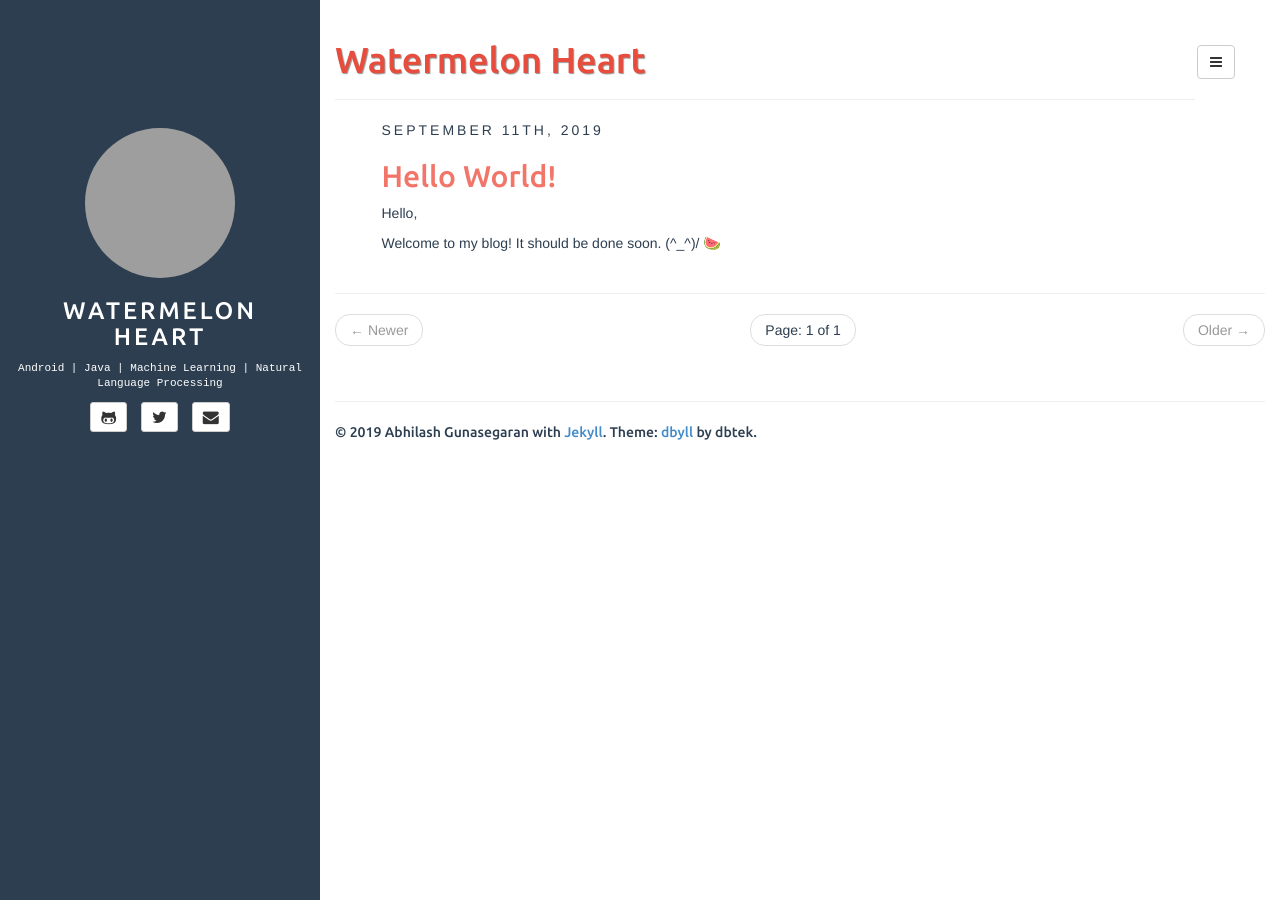
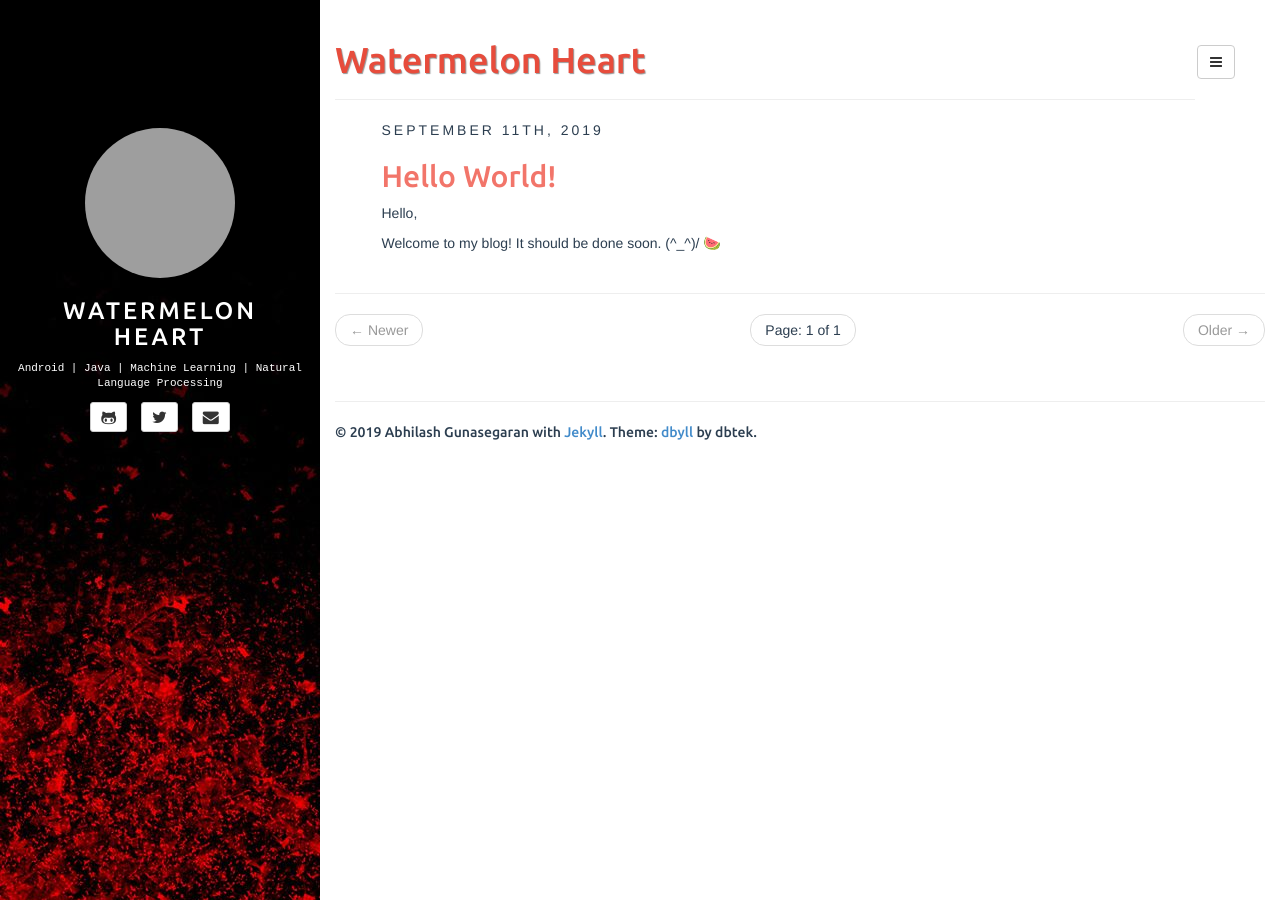
Before and after one commit to AbhilashG97/Watermelon-Heart, a Jekyll site: the page built from index.html, in a window 1280 px wide. Built offline with Jekyll 4.4.1, drawn with Linux system fonts in a browser that asks for light colours; emoji names are drawn with the system emoji font; the list of posts is cut into pages by our own code; grey boxes are pictures that could not be loaded.

Commit message:
added sidebar image

```diff
--- a/_config.yml
+++ b/_config.yml
@@ -33,6 +33,7 @@ tags_path: tags.html
 
 # set it as url of an image
 # sidebar_background_image: https://www.dropbox.com/s/g9h23zrycedxtk5/sky.png?raw=1
+sidebar_background_image: images/side-image-abstract.jpg
 
 BASE_PATH:
 
```
Also changed, not shown: images/side-image-abstract.jpg (added), 1 other file.
